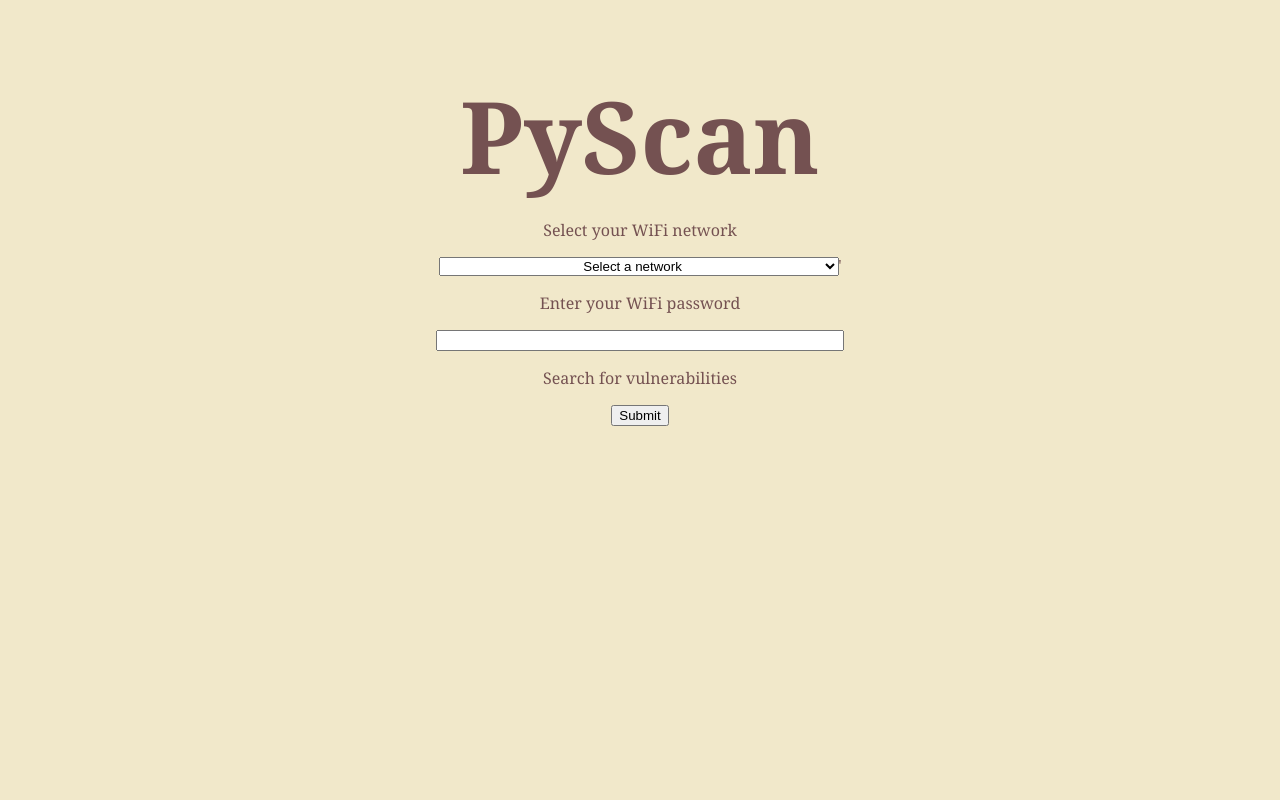
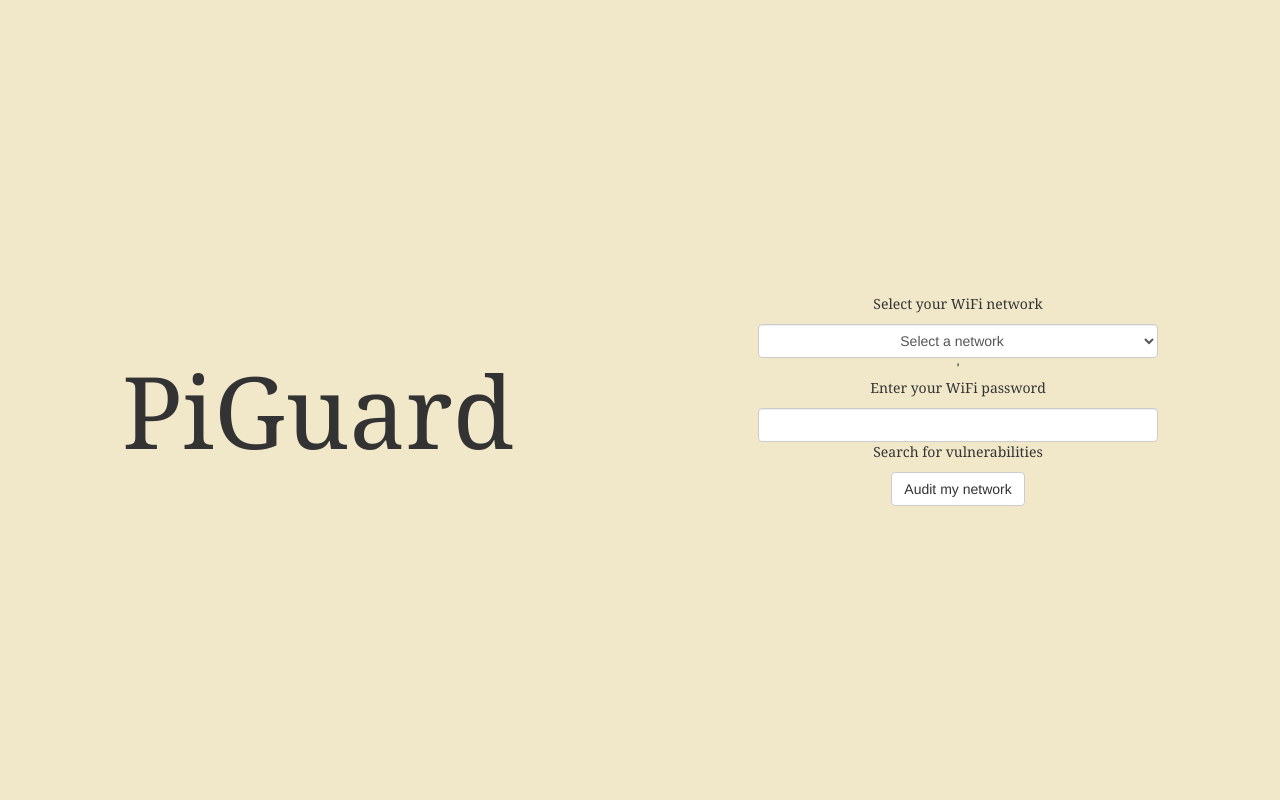
Before and after one commit to Angel-2/BITCAMP-2k16, a Flask app: template templates/root.html in a window 1280 px wide. Run offline with Flask 2, Linux system fonts and the light colour scheme; the template is opened without the code that fills it, so the values that code supplies are empty; parts of the project's set-up code (start-up, migrations or seed data) failed here and were passed over; some libraries are stand-ins or nearby versions.

Commit message:
Final commit?

```diff
--- a/application.py
+++ b/application.py
@@ -1,7 +1,7 @@
 from driver import get_total_scan_score
 from flask import Flask, render_template, url_for, request
 from flask_bootstrap import Bootstrap
-
+from wifi import Cell
 
 def create_app():
 	app = Flask(__name__)
@@ -13,9 +13,14 @@ ROOT_TEMPLATE = 'root.html'
 LOAD_TEMPLATE = 'load.html'
 SCAN_TEMPLATE = 'scan.html'
 
+def scan_networks(interface):
+    networks = Cell.all(interface)
+    return [network.ssid for network in networks]
+
 @app.route('/')
 def redirect_root():
-    return render_template(ROOT_TEMPLATE)
+
+    return render_template(ROOT_TEMPLATE, networks=scan_networks('wlan0'))
 
 @app.route('/load')
 def redirect_load():
--- a/driver.py
+++ b/driver.py
@@ -1,7 +1,6 @@
 # main driver file
 # register all scans here
 # write functions to call them as appropriate
-import re
 from multiprocessing.pool import Pool
 from sample_scan import Sample_Scan
 from wifi_type import Wifi_Type_Scan
@@ -9,14 +8,14 @@ from mongo import Mongo_Scan
 from ssh import SSH_Scan
 from ftp import FTP_Scan
 from telnet import Telnet_Scan
+from snort_scan import Snort_Scan
+import time
 
 ASYNC_SCANS = [Sample_Scan(), Wifi_Type_Scan(), Mongo_Scan(), SSH_Scan(), FTP_Scan(), Telnet_Scan()]
-# SYNC_SCANS = [Wifi_Admin_Scan()]
-REPORT_FILE = 'report.html'
 
 def get_my_score(scan):
-	print scan
-	return scan.run_scan()
+	print "Now launching: "  + scan.name
+	return scan.run_scan() + (scan.name, )
 
 
 pool = Pool(processes=len(ASYNC_SCANS))
@@ -24,20 +23,21 @@ def get_total_scan_score():
 	report = ""
 	total = 0
 	totals =  []
-	synchronous_sum = []
+	scan_start = time.time()
+	snorter = Snort_Scan()
+	snorter.launch_scan() # we start early since it takes a while
 	for scan in ASYNC_SCANS:
-		print scan
 		totals.append(get_my_score(scan))
+
+
+#Commented out for the demo but this reaches out to azure for snort analysis
+
+	time.sleep(68 - (time.time() - scan_start))
+	totals.append(snorter.run_scan())
 	for scan in totals:
-		print totals
 		subtotal = scan[0]
 		subreport = scan[1]
 		total += subtotal
-		print subtotal
 		report += "\n%s" % subreport
-	#print report # TODO: actually return this
-        report = "</p>\n<p>".join(report.split("\n"))
-        report = "<html>\n<p>%s</p>\n</html>" % report
-        with open(REPORT_FILE, 'w') as report_file:
-                report_file.write(report)
+	print report # TODO: actually return this
 	return int(total / len(totals))
--- a/freeze.txt
+++ b/freeze.txt
@@ -39,4 +39,3 @@ ecdsa
 paramiko
 pycrypto
 spur
-pypcap
--- a/ftp.py
+++ b/ftp.py
@@ -14,6 +14,9 @@ DEFAULT_REPORT = "No FTP problems"
 auths = [['', ''], ['admin', 'admin'], ['admin', 'password'], ['root', 'root'], ['root', 'password']] # blank auth is anon login
 
 class FTP_Scan:
+
+    name = "File Transfer Protocol Common Password Scanner"
+
     def run_scan(self):
         score = 100
         report = ""
--- a/sample_scan.py
+++ b/sample_scan.py
@@ -3,5 +3,6 @@
 # 100 is the best score, 0 is the worst
 
 class Sample_Scan:
+    name = "Test Scan"
     def run_scan(self):
         return (100, "No problems with the test scan plugin.") # way hella
--- a/ssh.py
+++ b/ssh.py
@@ -13,6 +13,7 @@
 range = '192.168.*'
 
 class SSH_Scan:
+    name = "SSH common password scan"
     def run_scan(self):
         score = 100
         report = ""
--- a/static/style.css
+++ b/static/style.css
@@ -203,3 +203,198 @@ select {
     opacity: 0;
   }
 }
+
+
+.cssload-thecube {
+	width: 291px;
+	height: 291px;
+	margin: 0 auto;
+	margin-top: 194px;
+	position: relative;
+	transform: rotateZ(45deg);
+		-o-transform: rotateZ(45deg);
+		-ms-transform: rotateZ(45deg);
+		-webkit-transform: rotateZ(45deg);
+		-moz-transform: rotateZ(45deg);
+}
+.cssload-thecube .cssload-cube {
+	position: relative;
+	transform: rotateZ(45deg);
+		-o-transform: rotateZ(45deg);
+		-ms-transform: rotateZ(45deg);
+		-webkit-transform: rotateZ(45deg);
+		-moz-transform: rotateZ(45deg);
+}
+.cssload-thecube .cssload-cube {
+	float: left;
+	width: 50%;
+	height: 50%;
+	position: relative;
+	transform: scale(1.1);
+		-o-transform: scale(1.1);
+		-ms-transform: scale(1.1);
+		-webkit-transform: scale(1.1);
+		-moz-transform: scale(1.1);
+}
+.cssload-thecube .cssload-cube:before {
+	content: "";
+	position: absolute;
+	top: 0;
+	left: 0;
+	width: 100%;
+	height: 100%;
+	background-color: rgba(43,160,199,0.65);
+	animation: cssload-fold-thecube 2.76s infinite linear both;
+		-o-animation: cssload-fold-thecube 2.76s infinite linear both;
+		-ms-animation: cssload-fold-thecube 2.76s infinite linear both;
+		-webkit-animation: cssload-fold-thecube 2.76s infinite linear both;
+		-moz-animation: cssload-fold-thecube 2.76s infinite linear both;
+	transform-origin: 100% 100%;
+		-o-transform-origin: 100% 100%;
+		-ms-transform-origin: 100% 100%;
+		-webkit-transform-origin: 100% 100%;
+		-moz-transform-origin: 100% 100%;
+}
+.cssload-thecube .cssload-c2 {
+	transform: scale(1.1) rotateZ(90deg);
+		-o-transform: scale(1.1) rotateZ(90deg);
+		-ms-transform: scale(1.1) rotateZ(90deg);
+		-webkit-transform: scale(1.1) rotateZ(90deg);
+		-moz-transform: scale(1.1) rotateZ(90deg);
+}
+.cssload-thecube .cssload-c3 {
+	transform: scale(1.1) rotateZ(180deg);
+		-o-transform: scale(1.1) rotateZ(180deg);
+		-ms-transform: scale(1.1) rotateZ(180deg);
+		-webkit-transform: scale(1.1) rotateZ(180deg);
+		-moz-transform: scale(1.1) rotateZ(180deg);
+}
+.cssload-thecube .cssload-c4 {
+	transform: scale(1.1) rotateZ(270deg);
+		-o-transform: scale(1.1) rotateZ(270deg);
+		-ms-transform: scale(1.1) rotateZ(270deg);
+		-webkit-transform: scale(1.1) rotateZ(270deg);
+		-moz-transform: scale(1.1) rotateZ(270deg);
+}
+.cssload-thecube .cssload-c2:before {
+	animation-delay: 0.35s;
+		-o-animation-delay: 0.35s;
+		-ms-animation-delay: 0.35s;
+		-webkit-animation-delay: 0.35s;
+		-moz-animation-delay: 0.35s;
+}
+.cssload-thecube .cssload-c3:before {
+	animation-delay: 0.69s;
+		-o-animation-delay: 0.69s;
+		-ms-animation-delay: 0.69s;
+		-webkit-animation-delay: 0.69s;
+		-moz-animation-delay: 0.69s;
+}
+.cssload-thecube .cssload-c4:before {
+	animation-delay: 1.04s;
+		-o-animation-delay: 1.04s;
+		-ms-animation-delay: 1.04s;
+		-webkit-animation-delay: 1.04s;
+		-moz-animation-delay: 1.04s;
+}
+
+
+
+@keyframes cssload-fold-thecube {
+	0%, 10% {
+		transform: perspective(543px) rotateX(-180deg);
+		opacity: 0;
+	}
+	25%,
+				75% {
+		transform: perspective(543px) rotateX(0deg);
+		opacity: 1;
+	}
+	90%,
+				100% {
+		transform: perspective(543px) rotateY(180deg);
+		opacity: 0;
+	}
+}
+
+@-o-keyframes cssload-fold-thecube {
+	0%, 10% {
+		-o-transform: perspective(543px) rotateX(-180deg);
+		opacity: 0;
+	}
+	25%,
+				75% {
+		-o-transform: perspective(543px) rotateX(0deg);
+		opacity: 1;
+	}
+	90%,
+				100% {
+		-o-transform: perspective(543px) rotateY(180deg);
+		opacity: 0;
+	}
+}
+
+@-ms-keyframes cssload-fold-thecube {
+	0%, 10% {
+		-ms-transform: perspective(543px) rotateX(-180deg);
+		opacity: 0;
+	}
+	25%,
+				75% {
+		-ms-transform: perspective(543px) rotateX(0deg);
+		opacity: 1;
+	}
+	90%,
+				100% {
+		-ms-transform: perspective(543px) rotateY(180deg);
+		opacity: 0;
+	}
+}
+
+@-webkit-keyframes cssload-fold-thecube {
+	0%, 10% {
+		-webkit-transform: perspective(543px) rotateX(-180deg);
+		opacity: 0;
+	}
+	25%,
+				75% {
+		-webkit-transform: perspective(543px) rotateX(0deg);
+		opacity: 1;
+	}
+	90%,
+				100% {
+		-webkit-transform: perspective(543px) rotateY(180deg);
+		opacity: 0;
+	}
+}
+
+@-moz-keyframes cssload-fold-thecube {
+	0%, 10% {
+		-moz-transform: perspective(543px) rotateX(-180deg);
+		opacity: 0;
+	}
+	25%,
+				75% {
+		-moz-transform: perspective(543px) rotateX(0deg);
+		opacity: 1;
+	}
+	90%,
+				100% {
+		-moz-transform: perspective(543px) rotateY(180deg);
+		opacity: 0;
+	}
+}
+
+#form-div {
+    display: flex;
+    align-items: center;
+    justify-content: center;
+}
+
+#flex-parent {
+	display: flex;
+    align-items: center;
+    justify-content: space-around;
+    height: 100vh;
+}
+}
--- a/telnet.py
+++ b/telnet.py
@@ -14,6 +14,7 @@ DEFAULT_REPORT = "No problems with telnet"
 auths = [['', ''], ['admin', 'admin'], ['admin', 'password'], ['root', 'root'], ['root', 'password']] # blank auth is anon login
 
 class Telnet_Scan:
+    name = "Telnet Common Password Scan"
     def run_scan(self):
         score = 100
         report = ""
@@ -47,4 +48,4 @@ class Telnet_Scan:
                                 report += "\nVulnerable Telnet server with username and password (%s, %s) found at address %s" % (auth[0], auth[1], host)
                     except:
                         continue
-        return (score, report if score < 100 else DEFAULT_REPORT) # way hella
+        return (score, report) # way hella
--- a/templates/root.html
+++ b/templates/root.html
@@ -1,42 +1,65 @@
 {% extends "bootstrap/base.html" %}
 
 {% block head %}
+    <script src="https://ajax.googleapis.com/ajax/libs/jquery/1.9.1/jquery.min.js"></script>
+    <link href="https://maxcdn.bootstrapcdn.com/bootstrap/3.3.6/css/bootstrap.min.css" rel="stylesheet" integrity="sha384-1q8mTJOASx8j1Au+a5WDVnPi2lkFfwwEAa8hDDdjZlpLegxhjVME1fgjWPGmkzs7" crossorigin="anonymous">
+    <script src="https://maxcdn.bootstrapcdn.com/bootstrap/3.3.6/js/bootstrap.min.js" integrity="sha384-0mSbJDEHialfmuBBQP6A4Qrprq5OVfW37PRR3j5ELqxss1yVqOtnepnHVP9aJ7xS" crossorigin="anonymous"></script>
+
+    <script type="application/javascript" src="/static/piguard.js"></script>
     <link rel='stylesheet' type='text/css' href='/static/style.css'>
+
 {% endblock %}
 
 {% block title %}
-    real scanning hours
+    PiGuard - Cybersafety at the touch of a button.
 {% endblock %}
 
 {% block content %}
-    <h1>PyScan</h1>
-
-    <form method="post" action='/scan'>
+    <div id="flex-parent">
+        <div id="title-div">
+            <h1>PiGuard</h1>
+        </div>
+        <div id="form-div">
+            <form id="wifi-info" method="post" action='/scan'>
 
                 <p class='instruction'>Select your WiFi network</p>
 
                 <div class='parent'>
                     <select class='child select form-control' name='network'>
                         <option>Select a network</option>
-          <option id='network_1'>Network 1</option>
-          <option id='network_2'>Network 2</option>
-          <option id='network_3'>Network 3</option>
-          <option id='network_4'>Network 4</option>
-          <option id='network_5'>Network 5</option>
+                        {% for network in networks %}
+                        <option id=" {{ network }} " value= " {{ network }} "> {{ network }} </option>
+                        {% endfor %}
                     </select>'
                 </div>
 
                 <p class='instruction'>Enter your WiFi password</p>
 
                 <div class='parent'>
-        <input type='password' id='input_text' name='password_field' class='child form-control'></input>
+                    <input type='password' id='input_text' name='password_field' class='child form-control'/>
                 </div>
 
                 <p class='instruction'>Search for vulnerabilities</p>
 
                 <div class='parent'>
-        <input type='submit' value='Submit' class='child btn btn-default'></input>
+                    <button type="submit" href="#" class="btn btn-default" data-reveal-id="modal">Audit my network</button>
+                </div>
+            </form>
+        </div>
     </div>
 
-    </form>
+    <div id="modal" class="reveal-modal-bg" style="display: none">
+        <div class="cssload-thecube">
+            <div class="cssload-cube cssload-c1"></div>
+
+            <div class="cssload-cube cssload-c2"></div>
+
+            <div class="cssload-cube cssload-c4"></div>
+
+            <div class="cssload-cube cssload-c3"></div>
+            <br>
+
+            Please wait while we assess your network. It'll only take a minute!
+        </div>
+    </div>
 {% endblock %}
--- a/templates/scan.html
+++ b/templates/scan.html
@@ -32,7 +32,7 @@
     <br>
 
     <div class="meter">
-      <span style="width: {{ total }};"></span>
+      <span style="width: {{ total }}% !important"></span>
     </div>
 
     <br><br>
--- a/wifi_admin.py
+++ b/wifi_admin.py
@@ -18,6 +18,7 @@ def get_default_gateway():
 
 class Wifi_Admin_Scan:
 
+    name = "Wifi Access Scan"
 
     def brute_scanner(self, module):
         brute = module.Exploit()
```
Also changed, not shown: mongo.py (+5 -2 lines), snort_scan.py (+13 -11 lines), wifi_type.py (+18 -15 lines), 2 other files. Lines whose indentation alone changed are shown as unchanged.
